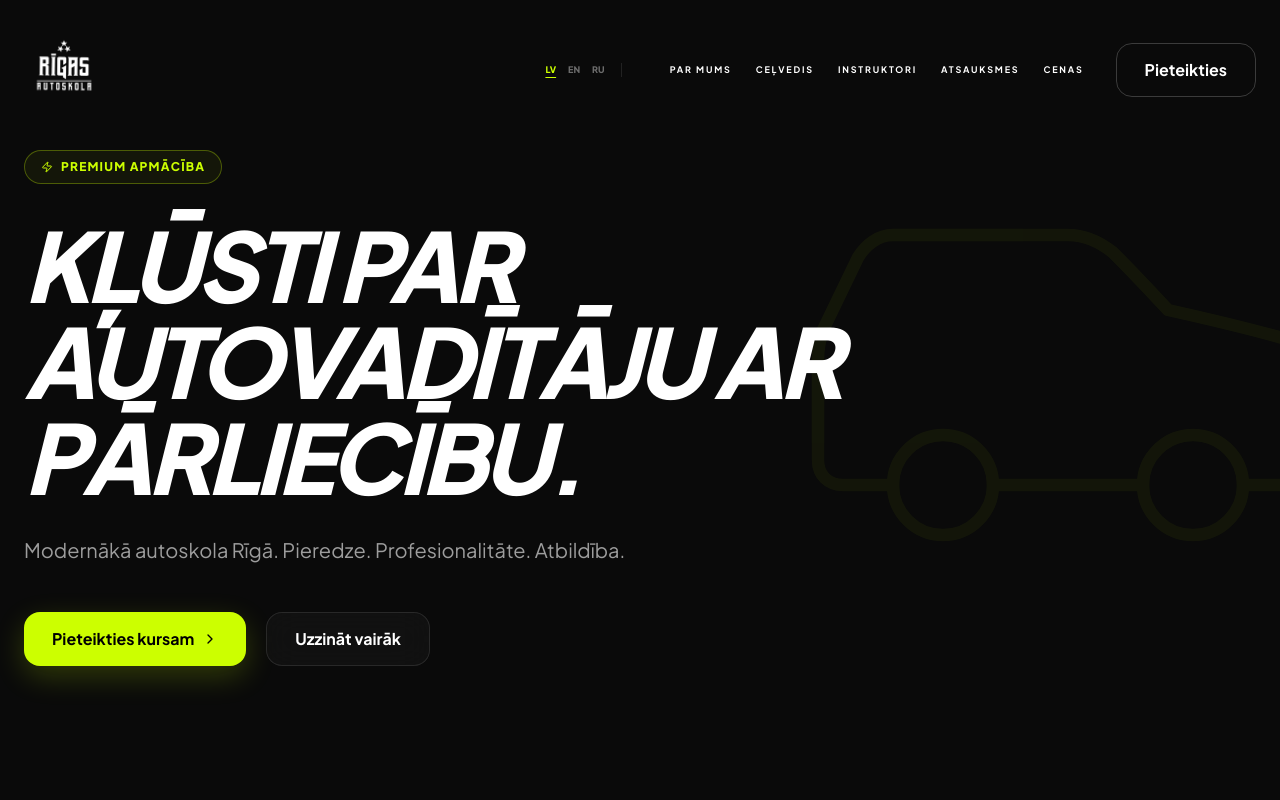
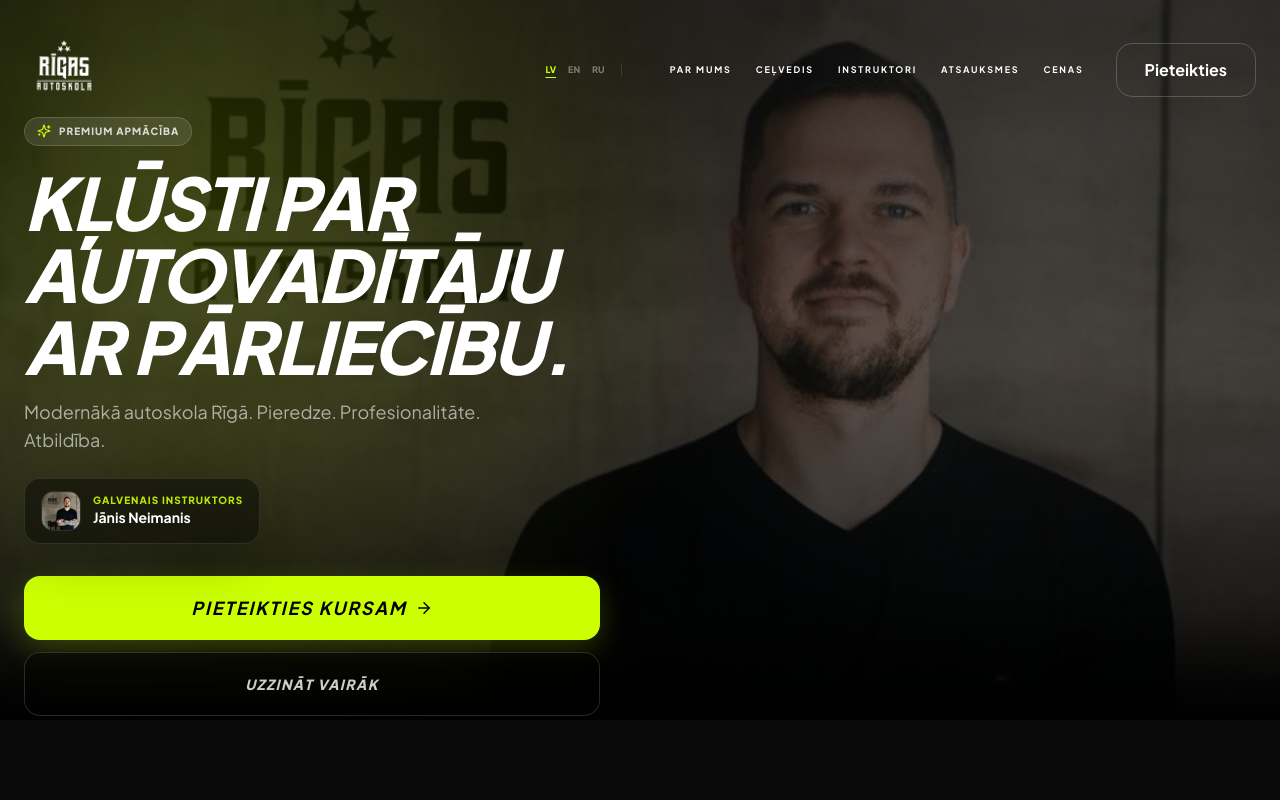
Before and after one commit to TomsFreimanis/autoskolanew, a React (Vite) app: page / in a window 1280 px wide. Shown: the top 800 px of the page. Built offline with nearby package versions, Linux system fonts and the light colour scheme.

Commit message:
Update hero/footer

```diff
--- a/pages/Hero.tsx
+++ b/pages/Hero.tsx
@@ -1,59 +1,135 @@
-
-import React from 'react';
-import { motion } from 'framer-motion';
-import { ChevronRight, Zap, Car } from 'lucide-react';
-import { Language, translations } from '../i18n/translations';
-import { Button } from '../components/Button';
+import React from "react";
+import { motion, useReducedMotion } from "framer-motion";
+import { ArrowRight, Sparkles } from "lucide-react";
+import { Language, translations } from "../i18n/translations";
+import { Button } from "../components/Button";
+import { Logo } from "../components/Logo";
 
 interface HeroProps {
   lang: Language;
   onOpenBooking: () => void;
 }
 
+const withBase = (p: string) => `${import.meta.env.BASE_URL}${p.replace(/^\/+/, "")}`;
+
 export const Hero: React.FC<HeroProps> = ({ lang, onOpenBooking }) => {
   const t = translations[lang].hero;
+  const reduceMotion = useReducedMotion();
+
+  const bg = withBase("/assets/images/neimanis.jpg");
+
   return (
-    <section className="relative min-h-[75vh] md:min-h-[90vh] flex items-center pt-16 md:pt-24 overflow-hidden">
-      <div className="container mx-auto px-6 relative z-10">
-        <div className="max-w-4xl">
+    <section className="relative min-h-[86vh] md:min-h-[90vh] flex items-center pt-24 md:pt-28 overflow-hidden">
+      {/* background image */}
+      <div className="absolute inset-0">
+        <img
+          src={bg}
+          alt="Jānis Neimanis"
+          className="w-full h-full object-cover object-[55%_25%] md:object-[60%_20%] opacity-80"
+          loading="eager"
+        />
+        {/* top dark */}
+        <div className="absolute inset-0 bg-gradient-to-b from-black/70 via-black/55 to-black/90" />
+        {/* neon accent */}
+        <div className="absolute inset-0 bg-[radial-gradient(circle_at_15%_30%,rgba(204,255,0,0.18),transparent_45%)]" />
+        <div className="absolute inset-0 bg-[radial-gradient(circle_at_80%_20%,rgba(255,255,255,0.08),transparent_45%)]" />
+      </div>
+
+      <div className="container mx-auto px-6 relative z-10 w-full">
+        {/* mobile top */}
+        <div className="flex items-center justify-between md:hidden mb-8">
+
+          <div className="w-10 h-10 rounded-2xl bg-white/5 border border-white/10 backdrop-blur-xl" />
+        </div>
+
+        <div className="max-w-xl">
+          {/* badge */}
           <motion.div
-            initial={{ opacity: 0, x: -20 }}
-            animate={{ opacity: 1, x: 0 }}
-            className="inline-flex items-center gap-2 px-3 py-1 md:px-4 md:py-2 rounded-full border border-[#CCFF00]/30 bg-[#CCFF00]/5 text-[#CCFF00] text-[9px] md:text-xs font-extrabold uppercase tracking-widest mb-6 md:mb-8"
+            initial={{ opacity: 0, y: 10 }}
+            animate={{ opacity: 1, y: 0 }}
+            transition={{ duration: reduceMotion ? 0 : 0.5 }}
+            className="inline-flex items-center gap-2 px-3 py-1.5 rounded-full bg-white/10 border border-white/15 backdrop-blur-xl"
           >
-            <Zap size={10} className="md:size-3" /> {t.badge}
+            <Sparkles size={14} className="text-[#CCFF00]" />
+            <span className="text-[10px] font-black uppercase tracking-widest text-white/80">
+              {t?.badge ?? "Premium apmācība"}
+            </span>
           </motion.div>
+
+          {/* title */}
           <motion.h1
-            initial={{ opacity: 0, y: 30 }}
+            initial={{ opacity: 0, y: 14 }}
             animate={{ opacity: 1, y: 0 }}
-            transition={{ delay: 0.2 }}
-            className="text-3xl md:text-6xl lg:text-8xl font-black leading-[1.1] mb-6 md:mb-8 tracking-tighter uppercase italic"
+            transition={{ delay: 0.05, duration: reduceMotion ? 0 : 0.55 }}
+            className="mt-5 text-[34px] leading-[0.95] md:text-7xl font-black uppercase italic tracking-tight"
           >
-            {t.title}
+            {t?.title ?? "Kļūsti par autovadītāju ar pārliecību."}
           </motion.h1>
+
+          {/* subtitle */}
           <motion.p
-            initial={{ opacity: 0 }}
-            animate={{ opacity: 1 }}
-            transition={{ delay: 0.4 }}
-            className="text-sm md:text-xl text-white/60 mb-8 md:mb-12 max-w-2xl leading-relaxed"
+            initial={{ opacity: 0, y: 14 }}
+            animate={{ opacity: 1, y: 0 }}
+            transition={{ delay: 0.12, duration: reduceMotion ? 0 : 0.55 }}
+            className="mt-4 text-white/60 text-sm md:text-lg leading-relaxed max-w-lg"
           >
-            {t.subtitle}
+            {t?.subtitle ??
+              "Modernākā autoskola Rīgā. Pieredze. Profesionalitāte. Atbildība."}
           </motion.p>
-          <div className="flex flex-col sm:flex-row gap-3 md:gap-5">
-            <Button onClick={onOpenBooking} className="w-full sm:w-auto">
-              {t.ctaPrimary} <ChevronRight size={16} />
+
+          {/* instructor chip */}
+          <motion.div
+            initial={{ opacity: 0, y: 14 }}
+            animate={{ opacity: 1, y: 0 }}
+            transition={{ delay: 0.18, duration: reduceMotion ? 0 : 0.55 }}
+            className="mt-6 inline-flex items-center gap-3 px-4 py-3 rounded-2xl bg-black/40 border border-white/10 backdrop-blur-2xl shadow-2xl"
+          >
+            <div className="w-10 h-10 rounded-xl overflow-hidden border border-white/10">
+              <img
+                src={bg}
+                alt="Jānis Neimanis"
+                className="w-full h-full object-cover object-[55%_25%]"
+                loading="lazy"
+              />
+            </div>
+            <div className="leading-tight">
+              <div className="text-[10px] uppercase tracking-widest font-black text-[#CCFF00]/90">
+                Galvenais instruktors
+              </div>
+              <div className="text-sm font-bold text-white">Jānis Neimanis</div>
+            </div>
+          </motion.div>
+
+          {/* CTA */}
+          <motion.div
+            initial={{ opacity: 0, y: 14 }}
+            animate={{ opacity: 1, y: 0 }}
+            transition={{ delay: 0.25, duration: reduceMotion ? 0 : 0.55 }}
+            className="mt-8 flex flex-col gap-3"
+          >
+            <Button
+              className="h-12 md:h-16 text-sm md:text-lg uppercase tracking-widest italic"
+              onClick={onOpenBooking}
+            >
+              {t?.ctaPrimary ?? "Pieteikties kursam"} <ArrowRight size={18} />
             </Button>
-            <Button variant="secondary" className="w-full sm:w-auto" onClick={() => document.getElementById('about')?.scrollIntoView({ behavior: 'smooth' })}>
-              {t.ctaSecondary}
-            </Button>
-          </div>
+
+            <button
+              type="button"
+              onClick={() => {
+                const el = document.getElementById("about");
+                if (el) el.scrollIntoView({ behavior: "smooth" });
+              }}
+              className="h-12 md:h-16 rounded-2xl border border-white/15 bg-black/35 backdrop-blur-xl text-white/80 hover:text-white hover:border-white/25 transition text-xs md:text-sm font-black uppercase tracking-widest italic"
+            >
+              {t?.ctaSecondary ?? "Uzzināt vairāk"}
+            </button>
+          </motion.div>
         </div>
       </div>
-      <div className="absolute right-[-10%] top-1/2 -translate-y-1/2 w-1/2 hidden lg:block opacity-5 pointer-events-none">
-        <div className="animate-float">
-          <Car size={600} strokeWidth={0.5} className="text-[#CCFF00]" />
-        </div>
-      </div>
+
+      {/* bottom fade */}
+      <div className="pointer-events-none absolute left-0 right-0 bottom-0 h-28 bg-gradient-to-b from-transparent to-black" />
     </section>
   );
 };
```
Also changed, not shown: public/assets/images/neimanis.jpg (added).
